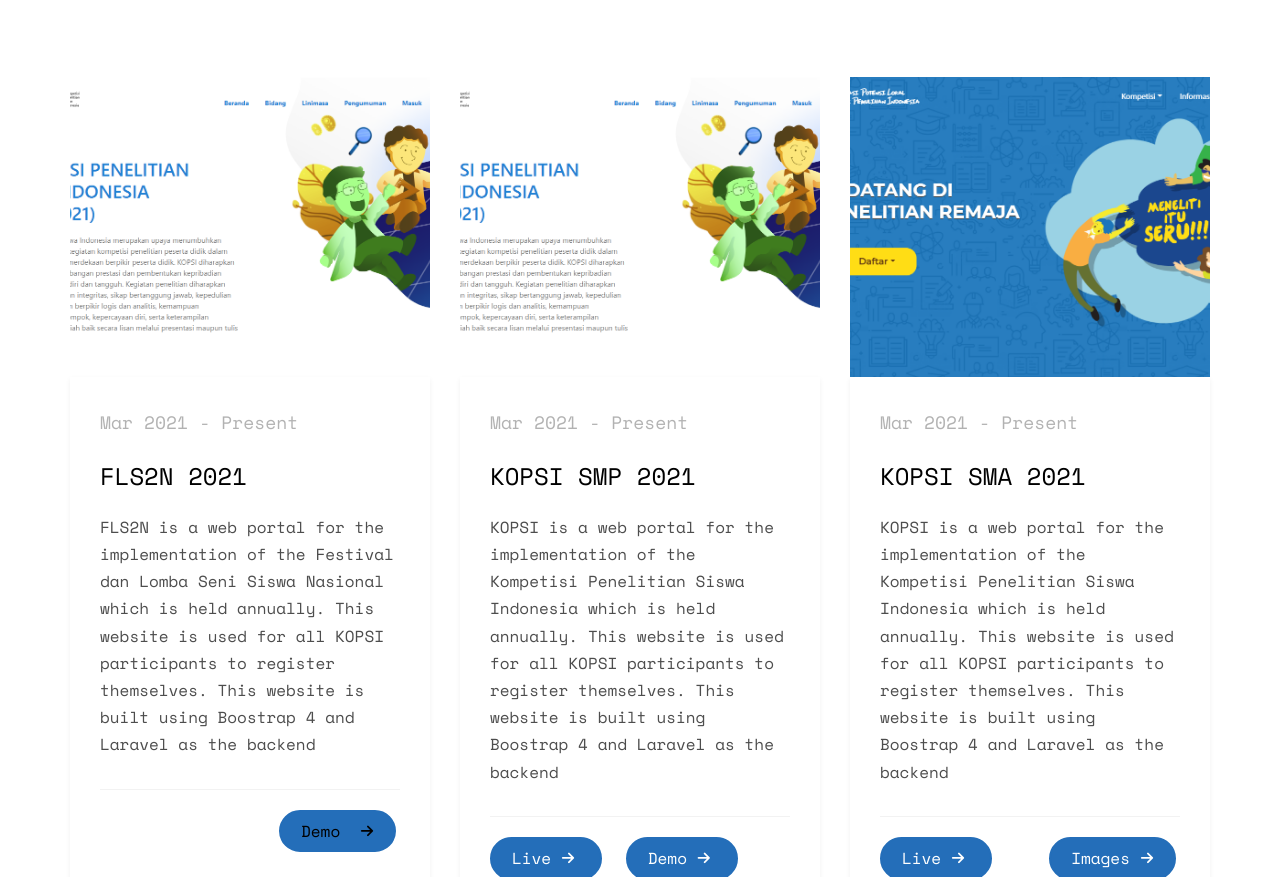
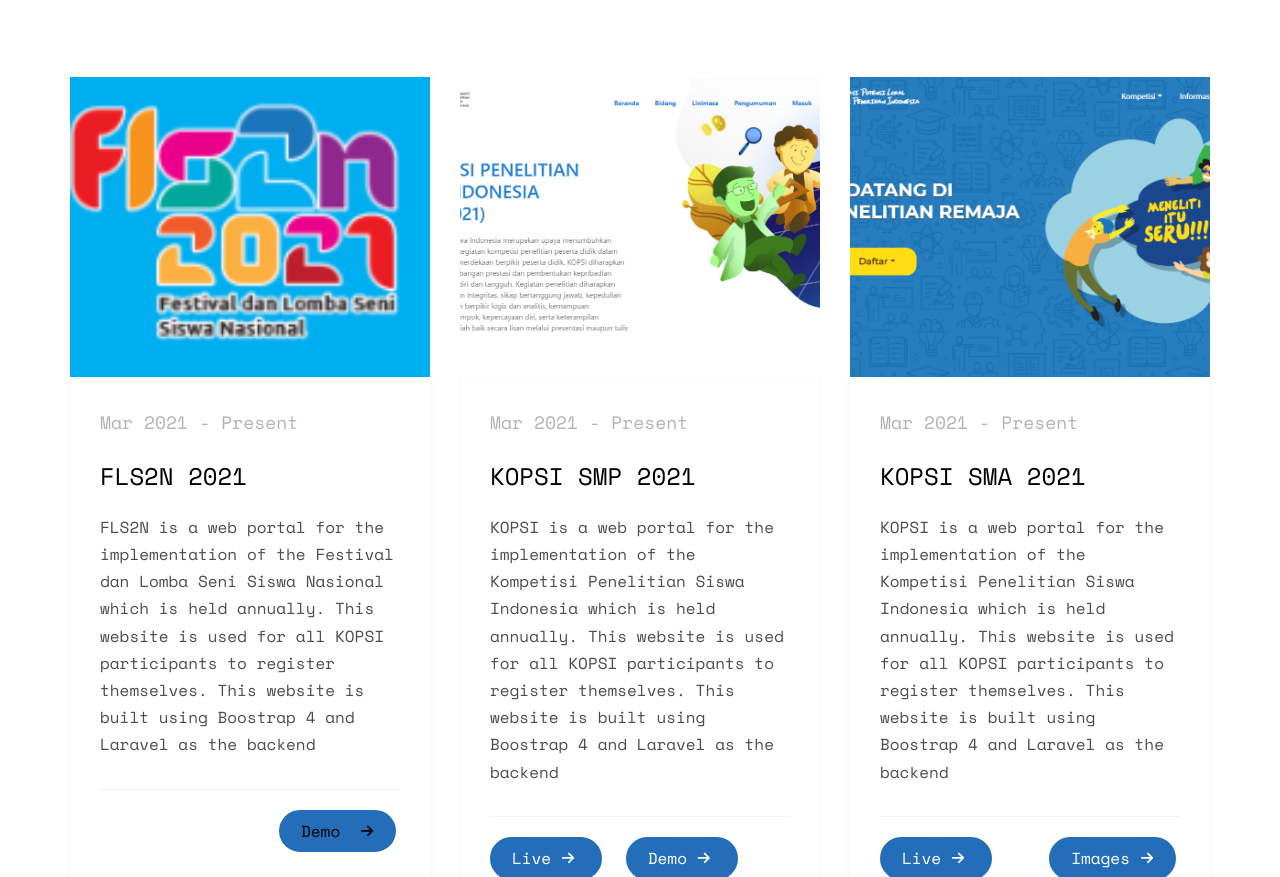
Before and after one commit to grandhysetyo/grandhysetyo.github.io, a plain HTML site: page index.html in a window 1280 px wide. Shown: the part 4894-5771 px from the top of the page. Drawn offline with nearby package versions, Linux system fonts and the light colour scheme; some packages are replaced by stand-ins of ours; no server answers; files whose address does not match are found by name.

Commit message:
change cover fls2n

```diff
--- a/index.html
+++ b/index.html
@@ -290,7 +290,7 @@
 			<div class="row equal">
 				<div class="col-md-4">
 					<div class="fh5co-blog animate-box">
-						<a href="#" class="blog-bg" style="background-image: url(images/project_img/kopsismp.png);"></a>
+						<a href="#" class="blog-bg" style="background-image: url(images/project_img/fls2n.png);"></a>
 						<div class="blog-text">
 							<span class="posted_on">Mar 2021 - Present</span>
 							<h3><a href="#">FLS2N 2021 </a></h3>
```
